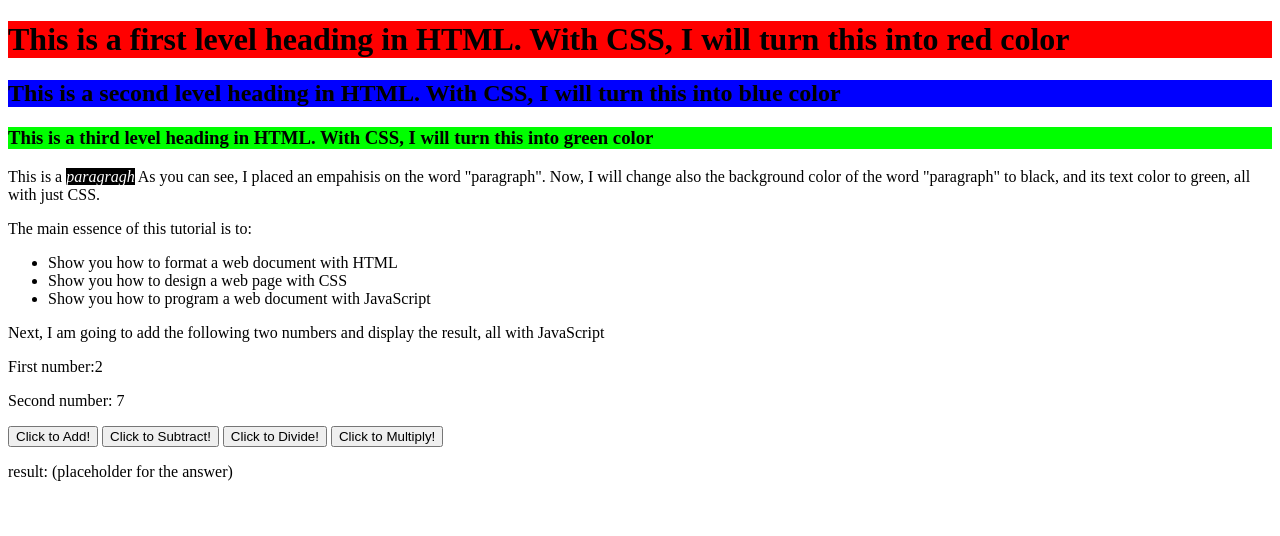
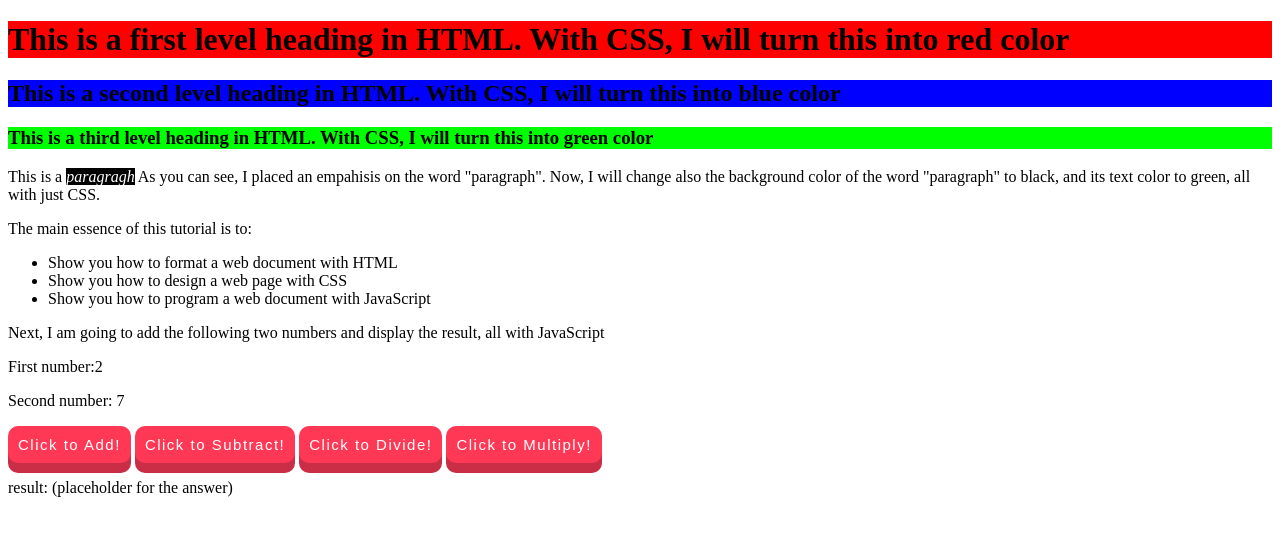
Before and after one commit to Poccho/exer1, a plain HTML site: page index.html in a window 1280 px wide. Drawn offline with Linux system fonts and the light colour scheme.

Commit message:
Update styles.css
changed buttons

```diff
--- a/styles/styles.css
+++ b/styles/styles.css
@@ -14,8 +14,8 @@ em {
   background-color: #000000;
   color: #ffffff;
 }
-button {
- padding: 17px 40px;
+input {
+ padding: 10px 10px;
  border-radius: 10px;
  border: 0;
  background-color: rgb(255, 56, 86);
@@ -31,9 +31,9 @@ button:hover {
 }
 
 button:active {
- background-color: rgb(255, 56, 86);
+ background-color: rgb(50, 168, 80);
  /*50, 168, 80*/
  box-shadow: rgb(201, 46, 70) 0px 0px 0px 0px;
  transform: translateY(5px);
- transition: 200ms;
+ transition: 100ms;
 }
```
